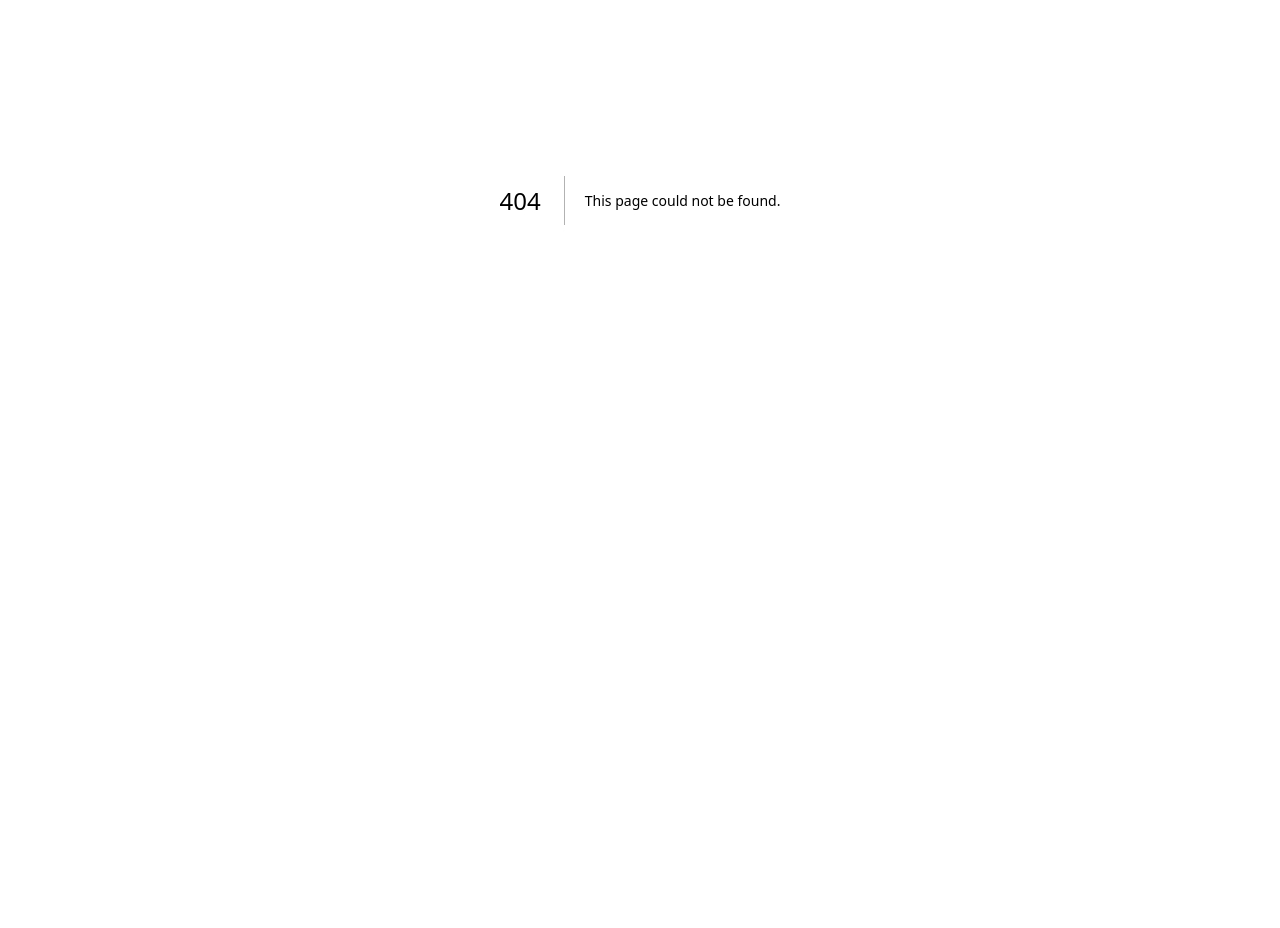
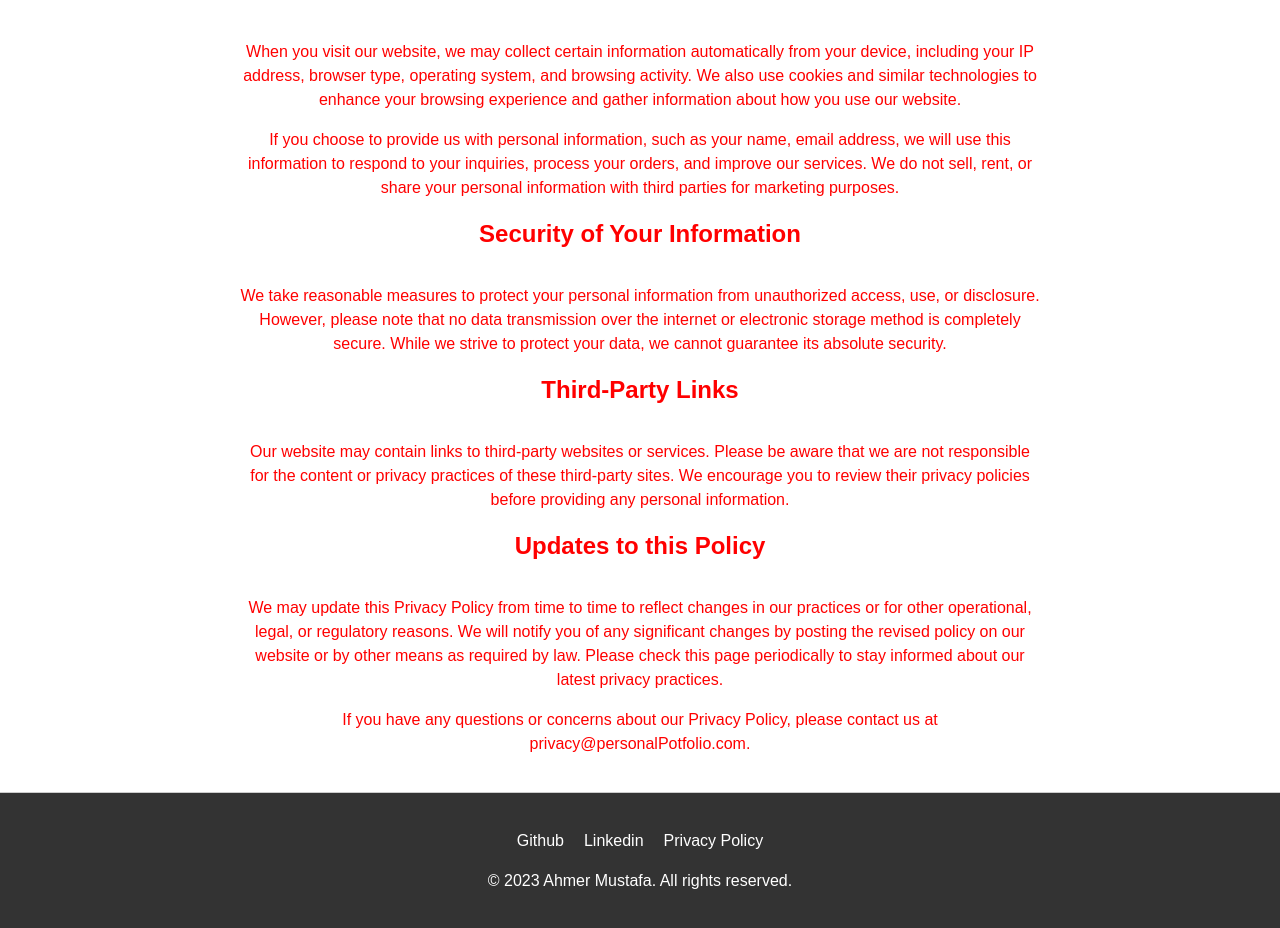
Before and after one commit to Scorpion-239/Final-Individual-Project, a Next.js app in the folder nextjs-blog/: page /privacy_policy in a window 1280 px wide. Before the commit this address had no page. Shown: the part 200-1128 px from the top of the page. Before the commit the page ends 800 px from the top, so only its background shows below. Built offline with nearby package versions, Linux system fonts and the light colour scheme.

Commit message:
privacy page updated

```diff
--- /dev/null
+++ b/nextjs-blog/pages/privacy_policy.js
@@ -0,0 +1,92 @@
+import Head from 'next/head';
+import Link from 'next/link';
+
+const PrivacyPolicyPage = () => {
+  const pageStyle = {
+    display: 'flex',
+    flexDirection: 'column',
+    alignItems: 'center', // Center horizontally
+    justifyContent: 'center', // Center vertically
+    minHeight: '100vh', // Ensure the content takes the full viewport height
+    padding: '20px',
+  };
+
+  const contentStyle = {
+    maxWidth: '800px',
+    textAlign: 'center',
+    color: 'red', // Text color set to red
+  };
+
+
+
+  return (
+    <>
+      <Head>
+        <title>Privacy Policy</title>
+      </Head>
+      <div style={pageStyle}>
+        <div style={contentStyle}>
+          <h1>Privacy Policy</h1>
+          <p>
+            We are committed to protecting your privacy and ensuring the security
+            of your personal information. This Privacy Policy explains how we collect, use, disclose,
+            and safeguard your data when you interact with our website and services.
+          </p>
+          <h2>Information We Collect</h2>
+          <p>
+            When you visit our website, we may collect certain information automatically from your
+            device, including your IP address, browser type, operating system, and browsing activity.
+            We also use cookies and similar technologies to enhance your browsing experience and
+            gather information about how you use our website.
+          </p>
+          <p>
+            If you choose to provide us with personal information, such as your name, email address,
+            we will use this information to respond to your inquiries, process your
+            orders, and improve our services. We do not sell, rent, or share your personal information
+            with third parties for marketing purposes.
+          </p>
+          <h2>Security of Your Information</h2>
+          <p>
+            We take reasonable measures to protect your personal information from unauthorized access,
+            use, or disclosure. However, please note that no data transmission over the internet or
+            electronic storage method is completely secure. While we strive to protect your data, we
+            cannot guarantee its absolute security.
+          </p>
+          <h2>Third-Party Links</h2>
+          <p>
+            Our website may contain links to third-party websites or services. Please be aware that
+            we are not responsible for the content or privacy practices of these third-party sites.
+            We encourage you to review their privacy policies before providing any personal information.
+          </p>
+          <h2>Updates to this Policy</h2>
+          <p>
+            We may update this Privacy Policy from time to time to reflect changes in our practices
+            or for other operational, legal, or regulatory reasons. We will notify you of any significant
+            changes by posting the revised policy on our website or by other means as required by law.
+            Please check this page periodically to stay informed about our latest privacy practices.
+          </p>
+          <p>
+            If you have any questions or concerns about our Privacy Policy, please contact us at
+            privacy@personalPotfolio.com.
+          </p>
+        </div>
+      </div>
+      <footer className="footer">
+        <ul>
+          <li><a href="https://github.com/Scorpion-239">Github</a></li>
+          <li><a href="https://www.linkedin.com/in/ahmer-mustafa-5a110a218/">Linkedin</a></li>
+          <li><div>
+      <Link href="/privacy_policy">
+        Privacy Policy
+      </Link>
+    </div></li>
+        </ul>
+        <p>&copy; {new Date().getFullYear()} Ahmer Mustafa. All rights reserved.</p>
+      </footer>
+
+    </>
+
+  );
+};
+
+export default PrivacyPolicyPage;
--- a/nextjs-blog/styles/Home.module.css
+++ b/nextjs-blog/styles/Home.module.css
@@ -66,3 +66,48 @@ header.hero {
 .email-form input[type="submit"]:hover {
   background-color: #ffc200;
 }
+
+/* styles/privacy_policy.module.css */
+
+/* Global styles */
+
+
+/* Privacy policy page styles */
+.container {
+  max-width: 800px;
+  margin: 0 auto;
+  padding: 40px;
+}
+
+
+
+
+
+/* Footer styles */
+.footer {
+  background-color: #333;
+  color: #fff;
+  padding: 20px;
+  text-align: center;
+}
+
+.footer ul {
+  list-style: none;
+  padding: 0;
+  margin: 0;
+}
+
+.footer ul li {
+  display: inline-block;
+  margin-right: 20px;
+}
+
+.footer ul li a {
+  color: #fff;
+  text-decoration: none;
+}
+
+.footer p {
+  font-size: 14px;
+  margin-top: 10px;
+}
```
Also changed, not shown: nextjs-blog/pages/index.js (+6 -1 lines).
